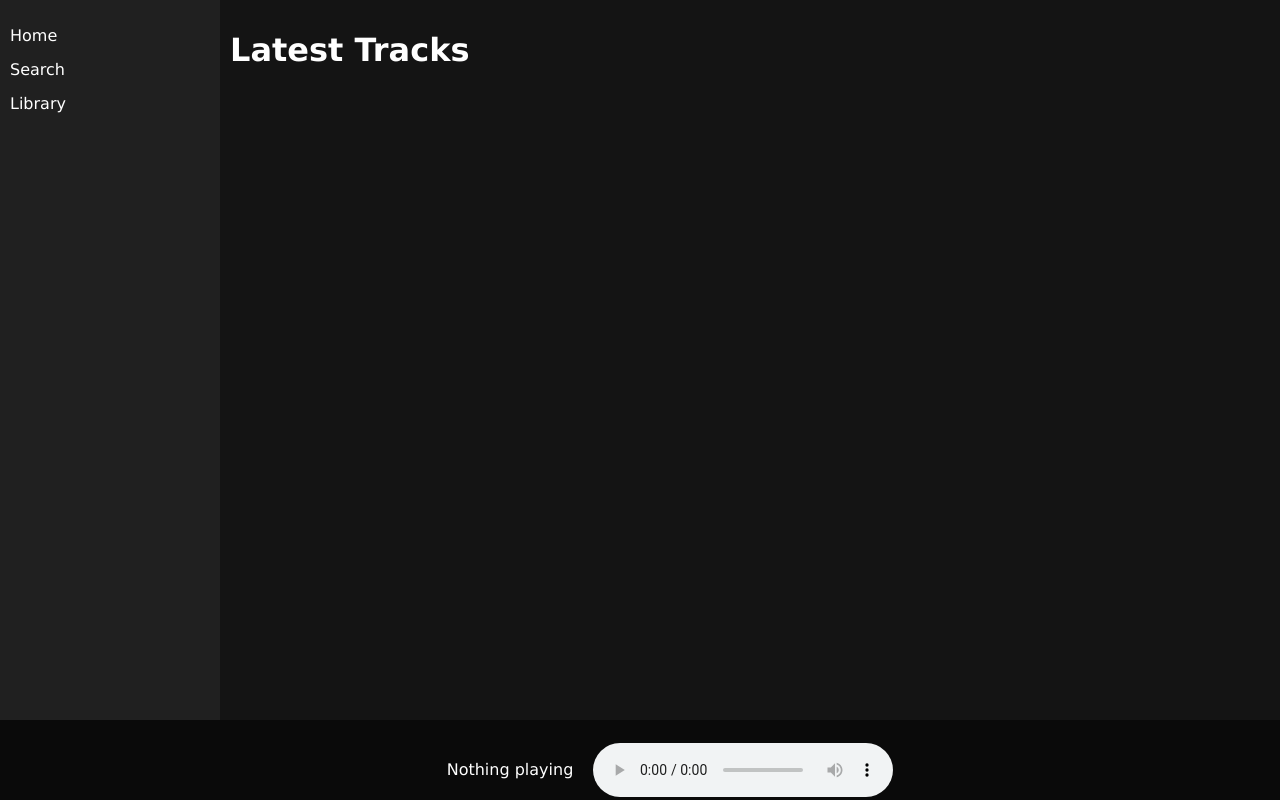
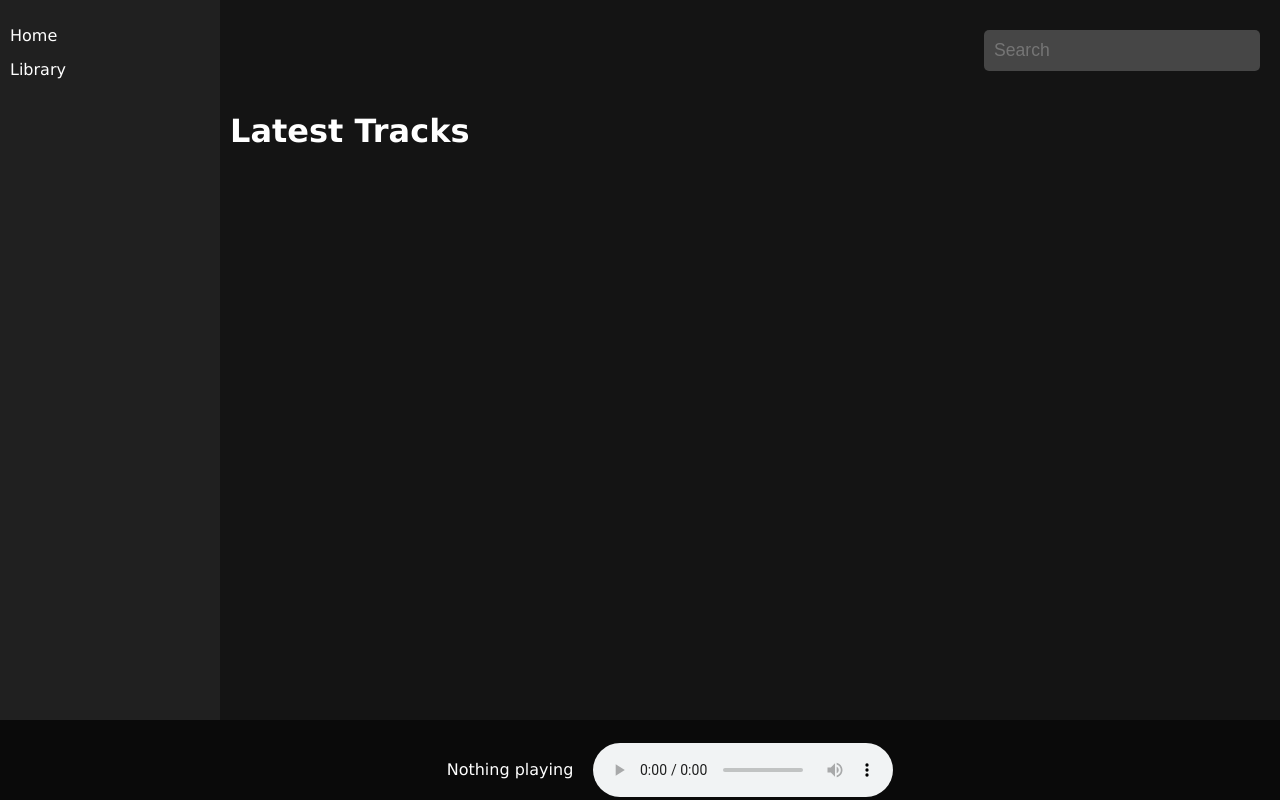
Before and after one commit to Jodus-Melodus/SoundWave, a plain HTML site: page index.html in a window 1280 px wide. Drawn offline with Linux system fonts and the light colour scheme; no server answers.

Commit message:
add search bar to css and html

```diff
--- a/css/style.css
+++ b/css/style.css
@@ -72,3 +72,20 @@ body {
     margin-right: 20px;
     border-style: none;
 }
+
+.top-menu {
+    padding: 20px 10px 20px 10px;
+    display: flex;
+    justify-content: right;
+}
+
+.top-menu input {
+    border-style: none;
+    border-radius: 5px;
+    padding: 10px;
+    font-size: 110%;
+    background-color: rgb(70, 70, 70);
+    color: white;
+    outline: none;
+    width: 20vw;
+}
--- a/index.html
+++ b/index.html
@@ -12,11 +12,13 @@
         <div class="sidebar">
             <ul>
                 <li>Home</li>
-                <li>Search</li>
                 <li>Library</li>
             </ul>
         </div>
         <div class="main-content">
+            <div class="top-menu">
+                <input type="text" placeholder="Search">
+            </div>
             <h1>Latest Tracks</h1>
             <div id="tracks"></div>
         </div>
--- a/js/app.js
+++ b/js/app.js
@@ -12,4 +12,4 @@ async function loadHome() {
     }
 }
 
-loadHome();
+// loadHome();
```
